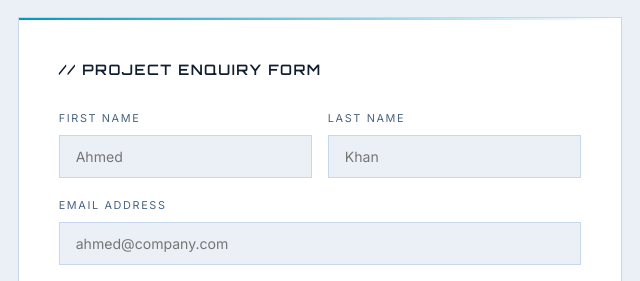
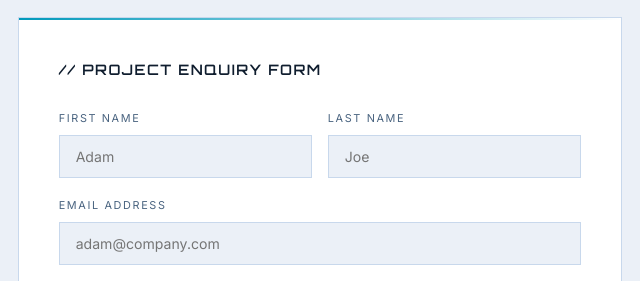
Before and after one commit to umairafzal2031/archmatesolutions, a plain HTML site: page index.html in a window 1280 px wide. Shown: the part 3780-4061 px from the top of the page, 568-1208 px from the left. Drawn offline with Linux system fonts and the light colour scheme.

Commit message:
Update index.html

```diff
--- a/index.html
+++ b/index.html
@@ -1031,16 +1031,16 @@
         <div class="form-row">
           <div class="form-group">
             <label for="fname">First Name</label>
-            <input type="text" placeholder="Ahmed" id="fname" name="firstName" data-fs-field required />
+            <input type="text" placeholder="Adam" id="fname" name="firstName" data-fs-field required />
           </div>
           <div class="form-group">
             <label for="lname">Last Name</label>
-            <input type="text" placeholder="Khan" id="lname" name="lastName" data-fs-field />
+            <input type="text" placeholder="Joe" id="lname" name="lastName" data-fs-field />
           </div>
         </div>
         <div class="form-group">
           <label for="email">Email Address</label>
-          <input type="email" placeholder="ahmed@company.com" id="email" name="email" data-fs-field required />
+          <input type="email" placeholder="adam@company.com" id="email" name="email" data-fs-field required />
         </div>
         <div class="form-group">
           <label for="projtype">Project Type</label>
```
